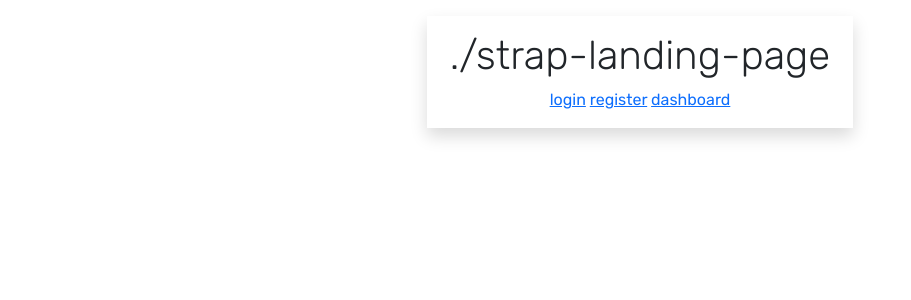
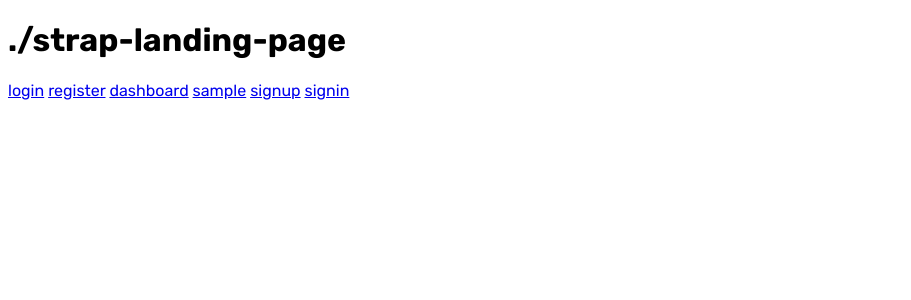
Before and after one commit to dinogomez/STRAP, a PHP site: page /views/index.php in a window 1280 px wide. Shown: the top 300 px of the page, without its empty margins (0-911 px from the left). Run offline with PHP 8.4, Linux system fonts and the light colour scheme.

Commit message:
signin and singup page assets

```diff
--- a/routes.php
+++ b/routes.php
@@ -7,7 +7,8 @@ get('/', 'views/index.php');
 get("/login", 'views/login.php');
 get('/dashboard', 'views/dashboard.php');
 post('/process-login.php','server/process-login.php');
-
+get('/sample', 'views/sample.php');
 get('/about', 'views/about.php');
-
+get('/signin', 'views/signin.php');
+get('/signup', 'views/signup.php');
 any('/404','views/404.php');
--- a/views/include/footers.php
+++ b/views/include/footers.php
@@ -1,4 +1,5 @@
     <!-- JS -->
     <script src="https://cdn.jsdelivr.net/npm/bootstrap@5.0.2/dist/js/bootstrap.bundle.min.js" integrity="sha384-MrcW6ZMFYlzcLA8Nl+NtUVF0sA7MsXsP1UyJoMp4YLEuNSfAP+JcXn/tWtIaxVXM" crossorigin="anonymous"></script>
+    <script src="assets/javascript/sign-up-sign-in.js"></script>
 </body>
 </html>
--- a/views/include/headers.php
+++ b/views/include/headers.php
@@ -7,9 +7,10 @@
     <!-- RUBIK -->
     <link href="https://fonts.googleapis.com/css2?family=Rubik:ital,wght@0,300;0,400;0,500;0,600;0,700;0,800;0,900;1,300;1,400;1,500;1,600;1,700;1,800;1,900&display=swap" rel="stylesheet">
     <!-- BOOTSTRAP5 -->
-    <link href="https://cdn.jsdelivr.net/npm/bootstrap@5.0.2/dist/css/bootstrap.min.css" rel="stylesheet" integrity="sha384-EVSTQN3/azprG1Anm3QDgpJLIm9Nao0Yz1ztcQTwFspd3yD65VohhpuuCOmLASjC" crossorigin="anonymous">
+
     <!-- BUILT-CSS -->
     <link rel="stylesheet" href="assets/css/main.css">
+    <link rel="stylesheet" href="assets/css/sign-up-sign-in.css">
     <title>STRAP</title>
 </head>
 <body>
--- a/views/index.php
+++ b/views/index.php
@@ -7,6 +7,10 @@
             <a href="/login">login</a>
             <a href="/register">register</a>
             <a href="/dashboard">dashboard</a>
+            <a href="/sample">sample</a>
+            <a href="/signup">signup</a>
+            <a href="/signin"> signin</a>
+
         </div>
 
     </div>
--- a/views/template.php
+++ /dev/null
@@ -1,3 +0,0 @@
-<?php require_once 'include/headers.php'?>
-<!-- INSERT CODE HERE -->
-<?php require_once 'include/footers.php'?>
```
